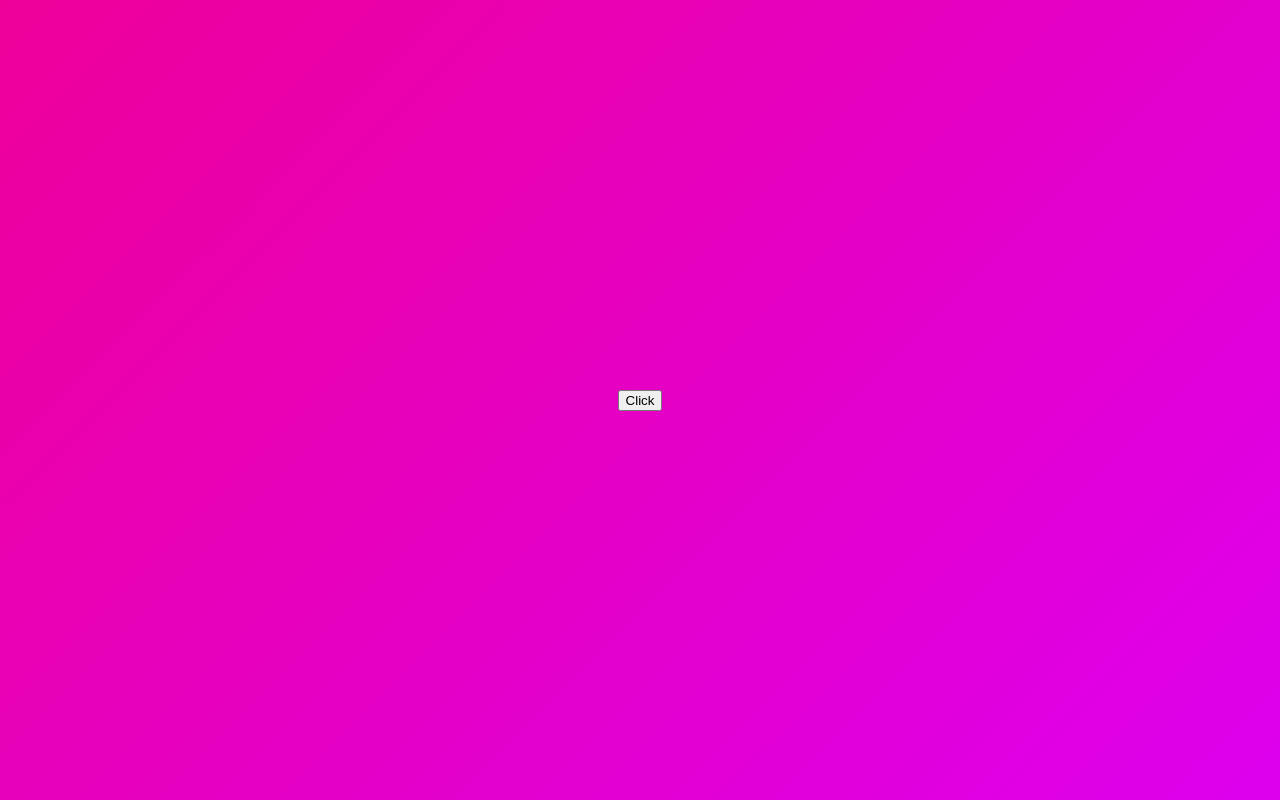
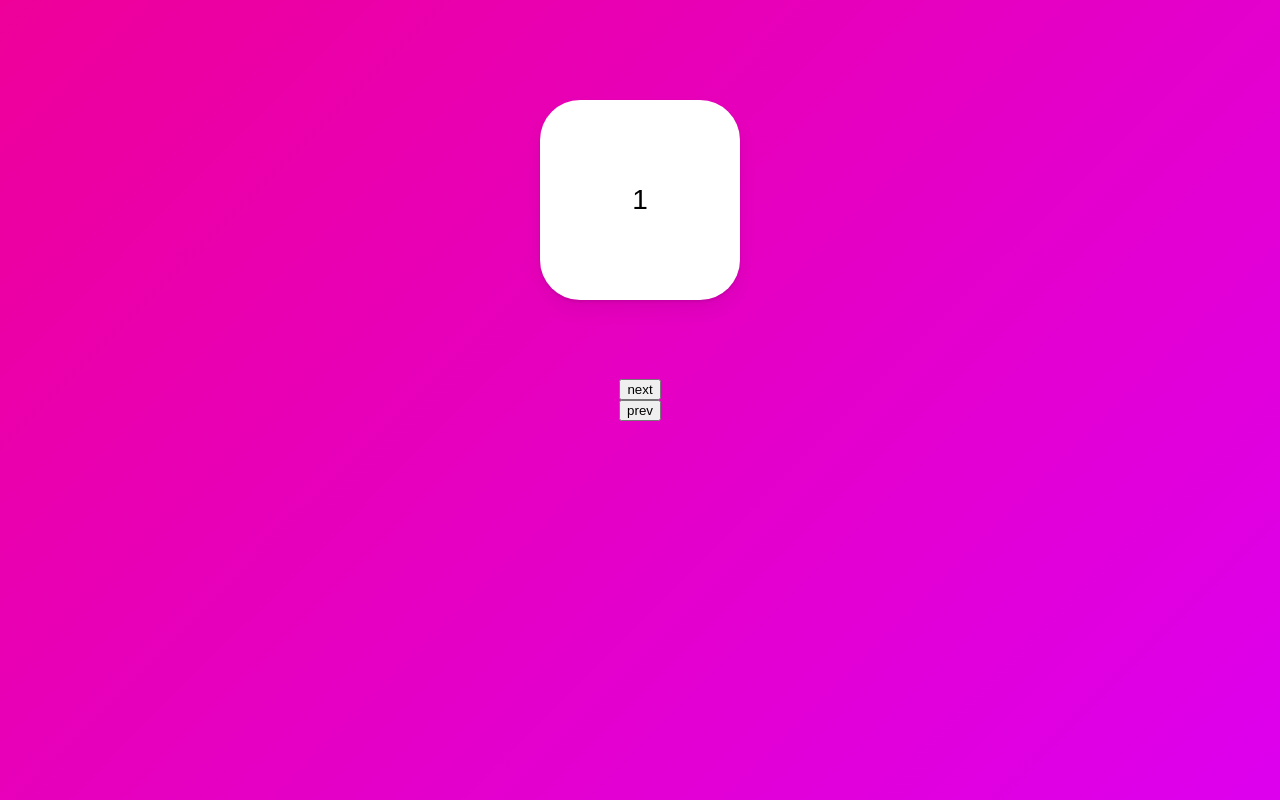
Before and after one commit to vinocturne/react-animation, a React (Create React App) app: page / in a window 1280 px wide. Built offline with nearby package versions, Linux system fonts and the light colour scheme.

Commit message:
Feat(Slider) : "추가 AnimatePresence를 활용한 슬라이더"
AnimatePresence를 활용하여 원하는 애니메이션을 이용한 슬라이더 제작을 진행하였습니다.

```diff
--- a/src/App.tsx
+++ b/src/App.tsx
@@ -6,12 +6,18 @@ const Wrapper = styled(motion.div)`
     height: 100vh;
     width: 100vw;
     display: flex;
-    flex-direction: column;
     justify-content: center;
     align-items: center;
+    flex-direction: column;
 `;
 
 const Box = styled(motion.div)`
+    display: flex;
+    position: absolute;
+    top: 100px;
+    justify-content: center;
+    align-items: center;
+    font-size: 28px;
     width: 200px;
     height: 200px;
     background-color: rgba(255, 255, 255, 1);
@@ -20,52 +26,78 @@ const Box = styled(motion.div)`
 `;
 
 const boxVariants = {
-    initial: {
+    //return을 해야하기 때문에 직접 {return}을 사용하거나
+    //혹은 {}를 ()로 감싸주면 된다.
+    entry: (isBack: boolean) => ({
+        x: isBack ? -500 : 500,
         opacity: 0,
         scale: 0,
-    },
-    visible: {
+    }),
+    center: {
+        x: 0,
         opacity: 1,
         scale: 1,
-        rotateZ: 360,
+        transition: {
+            duration: 0.3,
+        },
     },
-    leaving: {
+    exit: (isBack: boolean) => ({
+        x: isBack ? 500 : -500,
         opacity: 0,
-        y: 20,
-    },
+        scale: 0,
+        transition: {
+            duration: 0.3,
+        },
+    }),
 };
 
 function App() {
-    // 기본적인 리액트에서 컴포넌트를 보여주고 감추는 것은 아래와 같다
-    // 클릭하자마자 showing이 바뀌면서 null이 주어지기 때문에 애니메이션 없이 바로 바뀌게된다.
-    // ------------------------------------------------
-    const [showing, setShowing] = useState(false);
-    const toggleShowing = () => setShowing((prev) => !prev);
-    // return (
-    //     <Wrapper>
-    //         {showing ? <Box /> : null}
-    //         <button onClick={toggleShowing}>Click</button>
-    //     </Wrapper>
-    // );
-    //-------------------------------------------------
-    // <AnimatePresence>는 컴포넌트 표시와 비표시 때 애니메이션을 활성화하는데,
-    // AnimatePresence 안에 조건들이 들어가게 된다.
-    // AnimatePresence는 애니메이션이 적용되는 판을 깔아주는 것이고
-    // 애니메이션 자체는 해당 컴포넌트에 적용해주면 제대로 적용된다.
-    // exit 속성을 가지고 사라질때 애니메이션을 지정할 수 있다.
+    const [visible, setVisible] = useState(1);
+    const [back, setBack] = useState(false);
+    const next = () => {
+        setBack(false);
+        setVisible((prev) => (prev === 10 ? 10 : prev + 1));
+    };
+    const prev = () => {
+        setBack(true);
+        setVisible((prev) => (prev === 1 ? 1 : prev - 1));
+    };
     return (
         <Wrapper>
-            <AnimatePresence>
-                {showing ? (
-                    <Box
-                        variants={boxVariants}
-                        initial="initial"
-                        animate="visible"
-                        exit="leaving"
-                    />
-                ) : null}
+            {/* custom은 해당 컴포넌트와 AnimatePresence 모두 넣어주어야 한다. */}
+            {/* exitBeforeEnter 속성을 사용하여 한 애니메이션이 완전히 끝난 뒤에 다음 애니메이션을 동작시킬 수도 있다. */}
+            <AnimatePresence custom={back}>
+                {/* 기본적으로는 아래와 같이 설정하는 것이 일반적이나, 이렇게 되면 한 개의 박스와 9개의 null을 생성하고
+                  key가 바뀔 때마다 새로운 값으로 이를 바꿔주게 된다.  */}
+                {/* {[1, 2, 3, 4, 5, 6, 7, 8, 9, 10].map((i) =>
+                    i === visible ? (
+                        <Box
+                            key={i}
+                            variants={boxVariants}
+                            initial="entry"
+                            animate="center"
+                            exit="exit"
+                        >
+                            {i}
+                        </Box>
+                   ) : null
+                 )} */}
+                {/* 이는 아래와 같이 수정 가능하다.
+                    key값이 바뀌면 리액트는 새로운 컴포넌트를 랜더링한다.*/}
+                <Box
+                    custom={back}
+                    key={visible}
+                    variants={boxVariants}
+                    initial="entry"
+                    animate="center"
+                    exit="exit"
+                >
+                    {visible}
+                </Box>
+                {/* custom은 variants에 데이터를 보낼 수 있게 해주는 property */}
             </AnimatePresence>
-            <button onClick={toggleShowing}>Click</button>
+            <button onClick={next}>next</button>
+            <button onClick={prev}>prev</button>
         </Wrapper>
     );
 }
```
